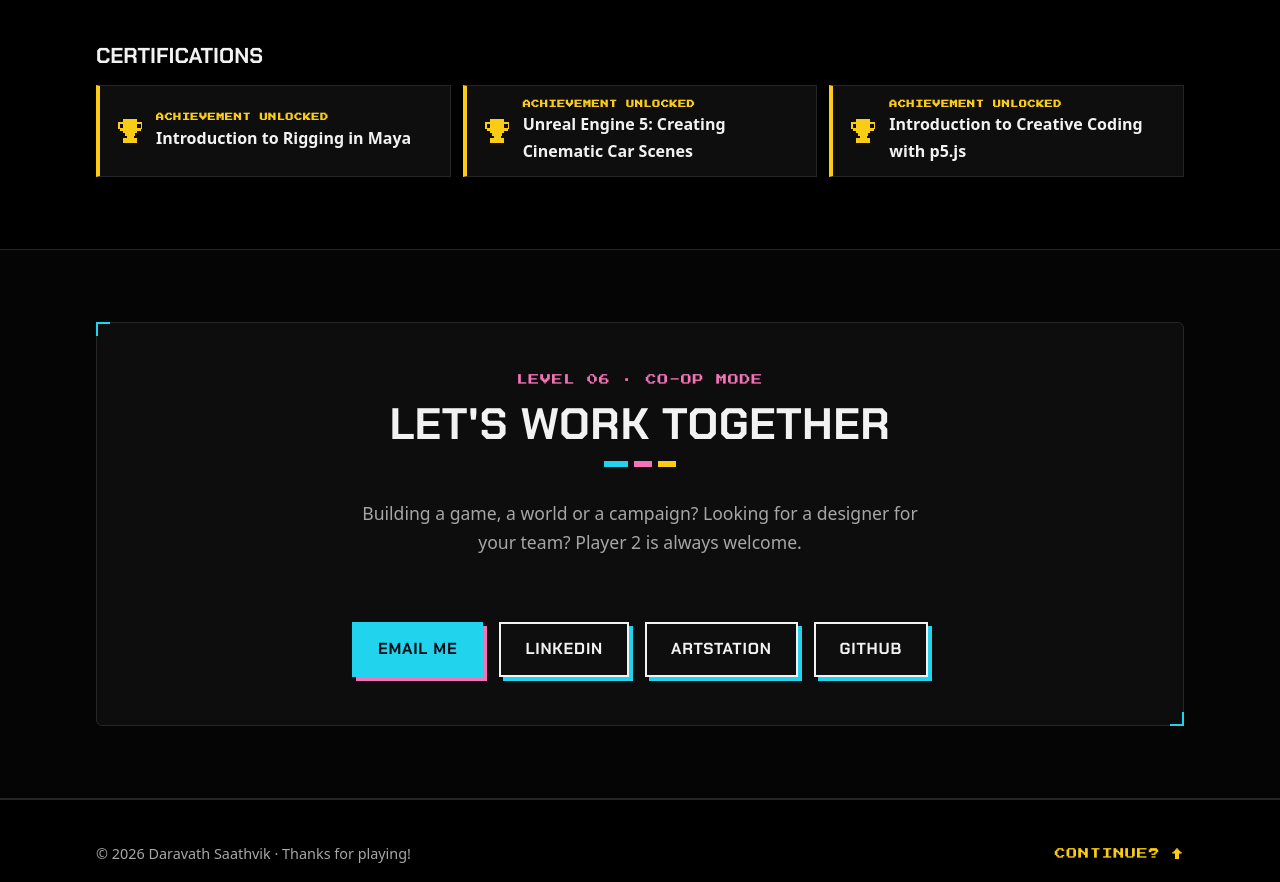
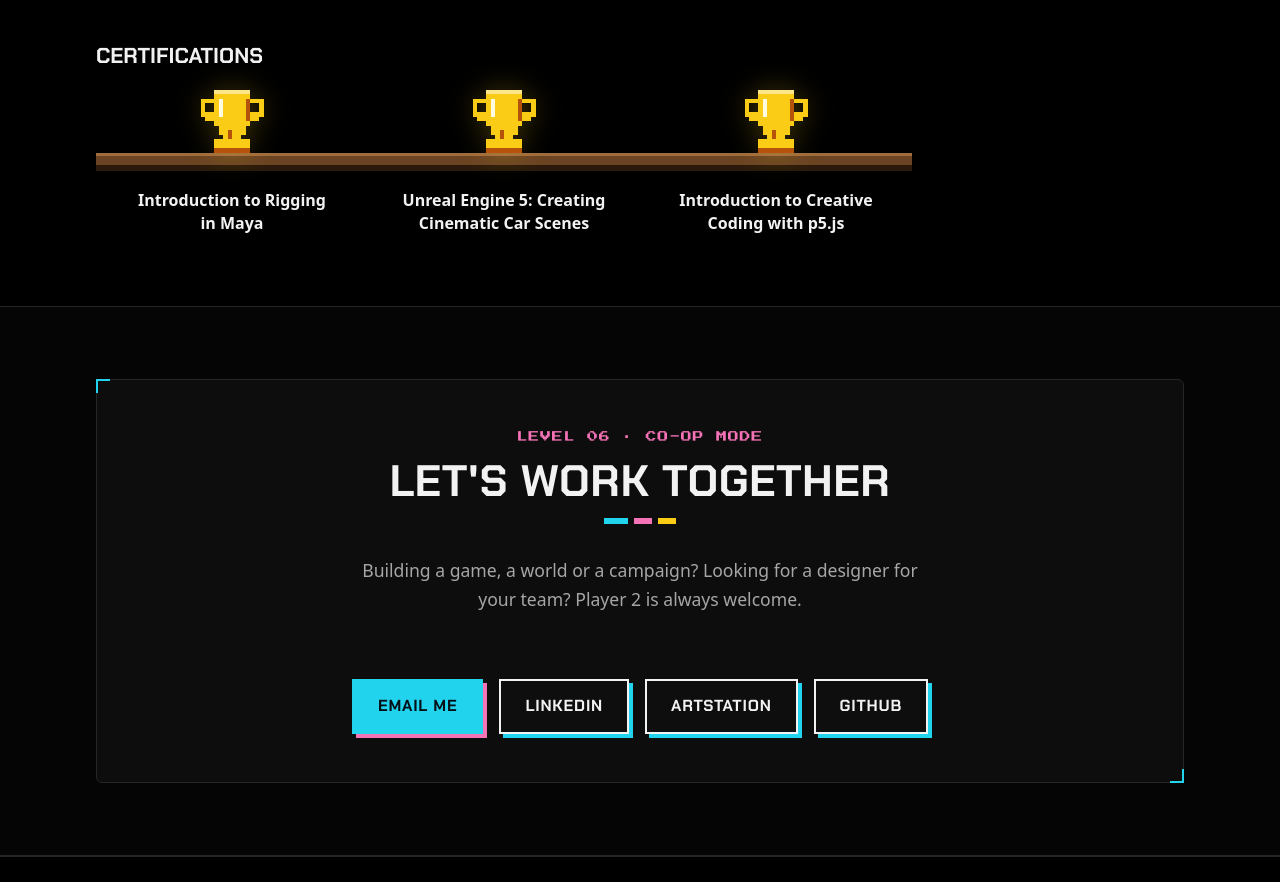
Before and after one commit to SaathvikIsCoding/portfolio, a plain HTML site: page index.html in a window 1280 px wide. Shown: the part 4191-5073 px from the top of the page. Drawn offline with Linux system fonts and the light colour scheme.

Commit message:
Certifications as a pixel trophy shelf

```diff
--- a/css/styles.css
+++ b/css/styles.css
@@ -759,28 +759,45 @@ h1, h2, h3 { font-family: var(--font-display); line-height: 1.1; margin: 0; }
 .edu-item .meta { margin: var(--space-2) 0 0; color: var(--color-muted); font-size: 0.95rem; }
 
 .certs-title { font-size: 1.35rem; text-transform: uppercase; margin: var(--space-7) 0 var(--space-4); }
+/* Trophy shelf: cells sit edge to edge so the planks join into one shelf per row */
 .cert-list {
   list-style: none;
   margin: 0;
   padding: 0;
   display: grid;
-  gap: var(--space-3);
-  grid-template-columns: repeat(auto-fill, minmax(min(100%, 300px), 1fr));
+  grid-template-columns: repeat(auto-fill, minmax(min(100%, 230px), 1fr));
+  column-gap: 0;
+  row-gap: var(--space-7);
 }
 .cert-list li {
   display: flex;
+  flex-direction: column;
   align-items: center;
-  gap: var(--space-3);
-  padding: var(--space-3) var(--space-4);
-  background: var(--color-surface);
-  border: 1px solid var(--color-border);
-  border-left: 4px solid var(--color-gold);
+  text-align: center;
+}
+.cert-list .trophy {
+  width: 72px;
+  height: 72px;
+  margin-bottom: -4px; /* stand on the plank */
+  filter: drop-shadow(0 0 14px rgb(250 204 21 / 0.25));
+  transition: transform 0.25s steps(3);
+}
+.cert-list li:hover .trophy { transform: translateY(-8px); }
+.plank {
+  align-self: stretch;
+  height: 12px;
+  background: #6b4423;
+  border-top: 3px solid #a06c3c;
+  box-shadow: 0 6px 0 #2b1a0b;
+}
+.cert-name {
+  margin-top: var(--space-5);
+  padding-inline: var(--space-4);
+  max-width: 26ch;
   font-weight: 600;
+  line-height: 1.4;
 }
-.cert-list .trophy { flex: none; width: 28px; height: 28px; color: var(--color-gold); }
-.cert-list .cert-text { display: grid; }
-.cert-list .cert-kicker { font-family: var(--font-pixel); font-size: 0.5rem; letter-spacing: 0.08em; text-transform: uppercase; color: var(--color-gold); }
-.cert-list .meta { font-weight: 400; color: var(--color-muted); font-size: 0.9rem; }
+.cert-list .meta { margin-top: var(--space-1); color: var(--color-muted); font-size: 0.9rem; }
 
 /* Contact */
 .contact-card {
--- a/js/main.js
+++ b/js/main.js
@@ -161,14 +161,13 @@
     }));
     slot('certifications').replaceChildren.apply(slot('certifications'), certs.length ? [
       edu.length ? el('h3', { class: 'certs-title', text: 'Certifications' }) : null,
+      // Trophy shelf: a pixel trophy standing on a shelf plank, name plate underneath.
       el('ul', { class: 'cert-list' }, certs.map(function (c) {
         return el('li', { class: 'reveal' }, [
-          trophy(),
-          el('span', { class: 'cert-text' }, [
-            el('span', { class: 'cert-kicker', 'aria-hidden': 'true', text: 'Achievement unlocked' }),
-            el('span', { text: c.name }),
-            c.issuer ? el('span', { class: 'meta', text: c.issuer }) : null
-          ])
+          shelfTrophy(),
+          el('span', { class: 'plank', 'aria-hidden': 'true' }),
+          el('span', { class: 'cert-name', text: c.name }),
+          c.issuer ? el('span', { class: 'meta', text: c.issuer }) : null
         ]);
       }))
     ] : []);
@@ -217,6 +216,29 @@
     if (!words.length) return '?';
     var text = words.length > 1 ? words[0][0] + words[1][0] : words[0].slice(0, 2);
     return text.toUpperCase();
+  }
+
+  // Larger two-tone pixel trophy for the certifications shelf.
+  function shelfTrophy() {
+    var ns = 'http://www.w3.org/2000/svg';
+    var svg = document.createElementNS(ns, 'svg');
+    svg.setAttribute('viewBox', '0 0 16 16');
+    svg.setAttribute('class', 'trophy');
+    svg.setAttribute('aria-hidden', 'true');
+    svg.setAttribute('shape-rendering', 'crispEdges');
+    [
+      ['#facc15', 'M4 1h8v2h3v4h-1v1h-2v1h-1v2h-1v1h2v3H4v-3h2v-1H5V9H4V8H2V7H1V3h3zM2 4h2v2H2zm10 0h2v2h-2z', 'evenodd'],
+      ['#fde68a', 'M4 1h8v1H4z'],
+      ['#fffbe0', 'M5 3h1v4H5z'],
+      ['#b45309', 'M11 3h1v5h-1zM4 14h8v1H4zM7 10h1v2H7z']
+    ].forEach(function (part) {
+      var path = document.createElementNS(ns, 'path');
+      path.setAttribute('fill', part[0]);
+      path.setAttribute('d', part[1]);
+      if (part[2]) path.setAttribute('fill-rule', part[2]);
+      svg.appendChild(path);
+    });
+    return svg;
   }
 
   function trophy() {
```
